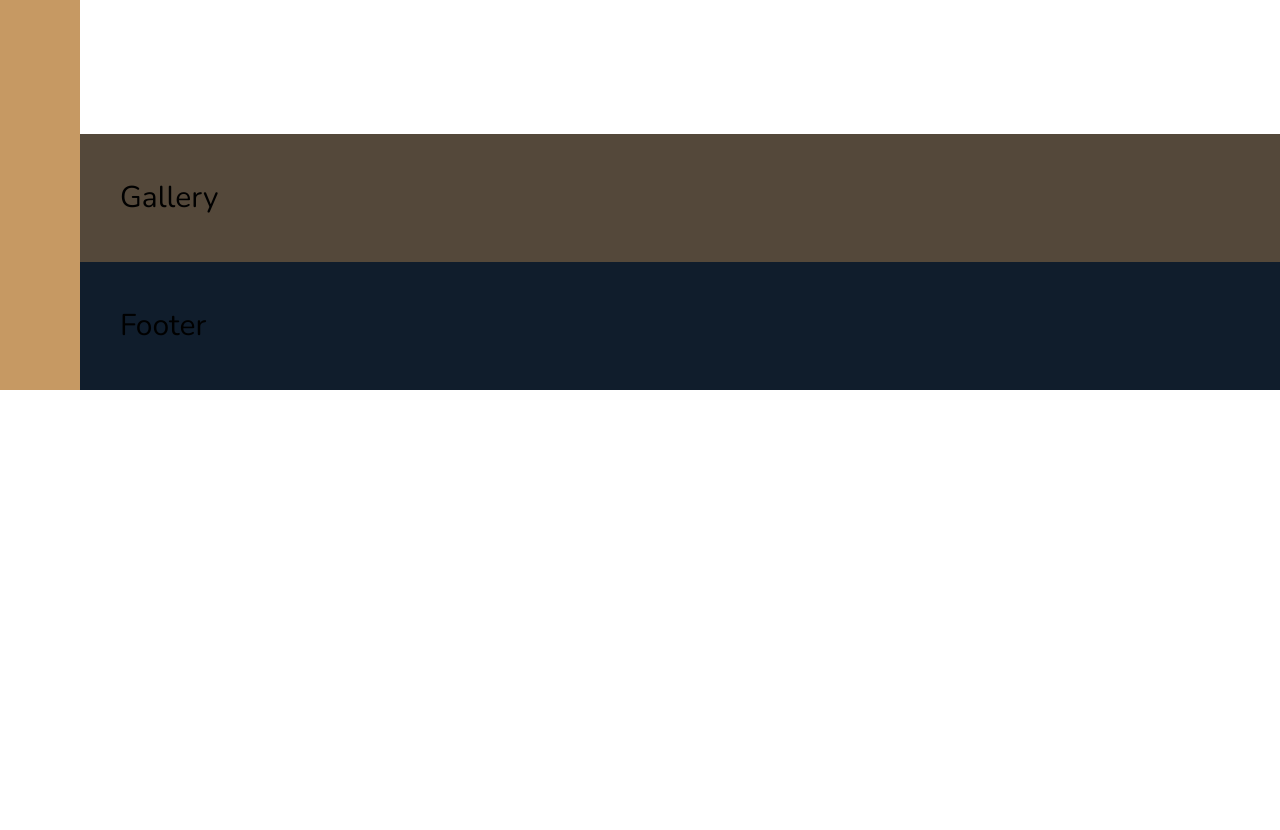
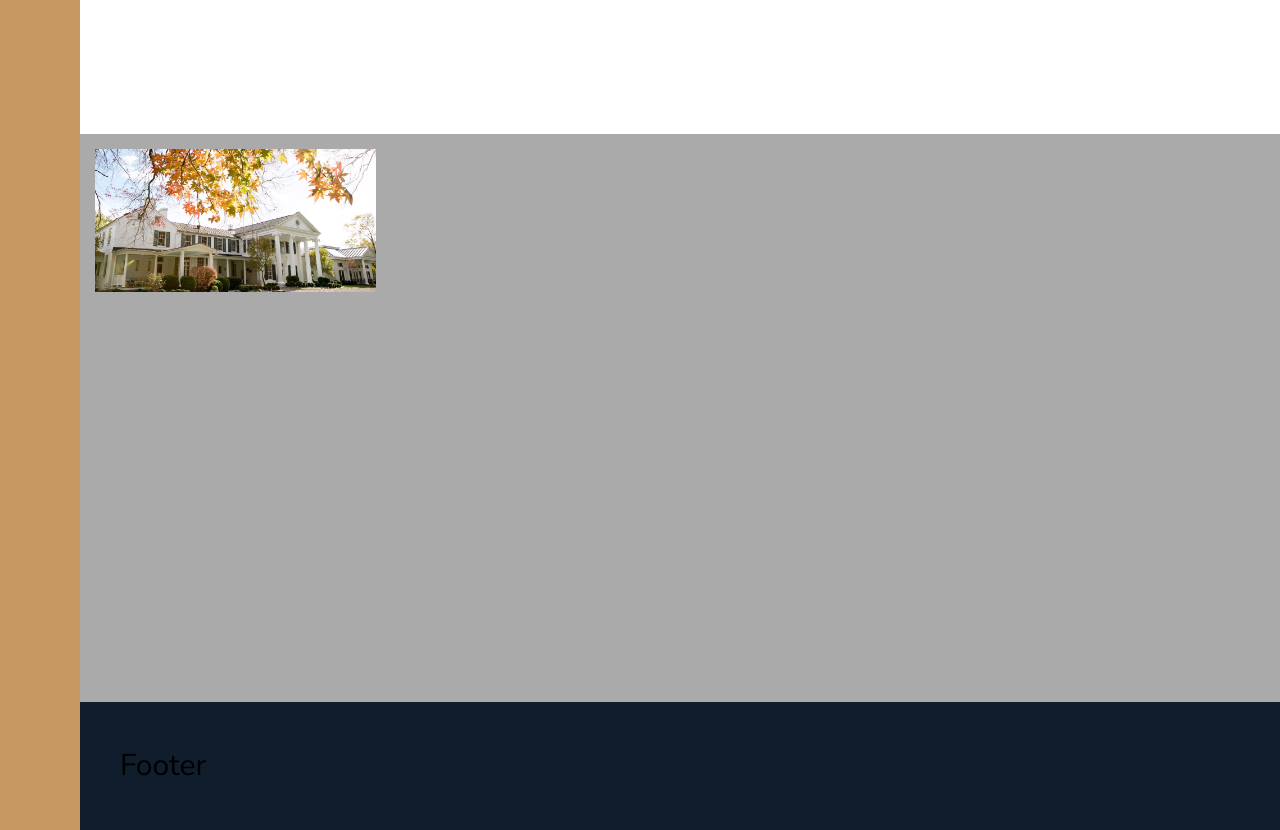
Before and after one commit to oguzhanntuna/nexter-static-css-grid-project, a website: page index.html in a window 1280 px wide. Shown: the part 3300-4130 px from the top of the page. Before the commit the page ends 3690 px from the top, so only its background shows below. Drawn offline with nearby package versions, Linux system fonts and the light colour scheme.

Commit message:
building the gallery - part one

```diff
--- a/index.html
+++ b/index.html
@@ -279,7 +279,9 @@
         </div>
 
         <div class="gallery">
-            Gallery
+            <figure class="gallery__item gallery__item--1">
+                <img src="img/gal-1.jpeg" alt="Gallery image 1" class="gallery__img">
+            </figure>
         </div>
 
         <footer class="footer">
--- a/sass/_gallery.scss
+++ b/sass/_gallery.scss
@@ -1,4 +1,24 @@
 .gallery {
-    background-color: $color-grey-dark-1;
+    background-color: $color-grey-light-2;
     grid-column: full-start / full-end;
+
+    display: grid;
+    grid-template-columns: repeat(8, 1fr);
+    grid-template-rows: repeat(7, 5vw);
+    grid-gap: 1.5rem;
+    padding: 1.5rem;
+
+    &__item {
+        &--1 {
+            grid-row: 1 / span 2;
+            grid-column:  1 / span 2;
+        }
+    }
+
+    &__img {
+        width: 100%;
+        height: 100%;
+        object-fit: cover;
+
+    }
 }
```
Also changed, not shown: css/style.css.
